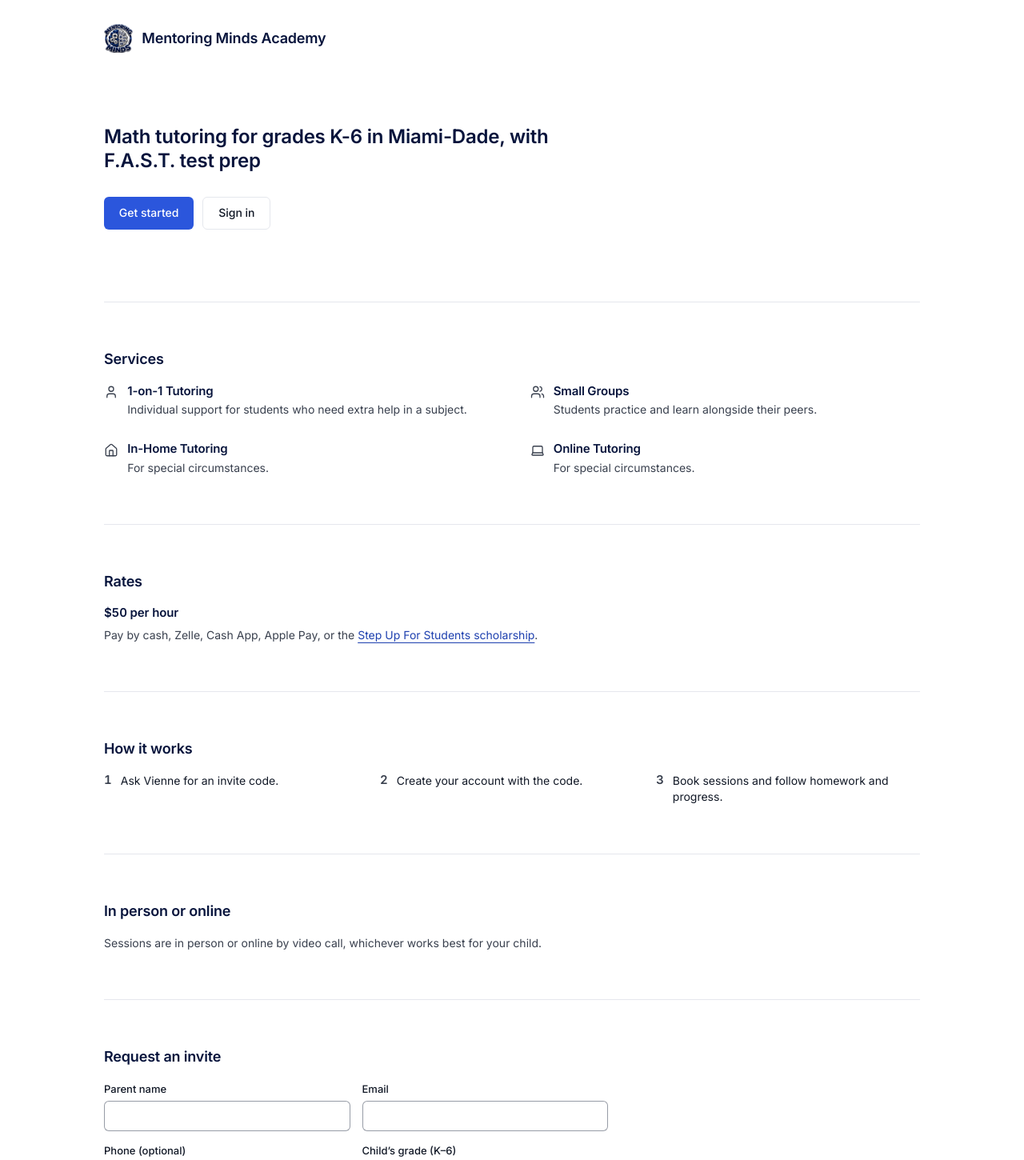
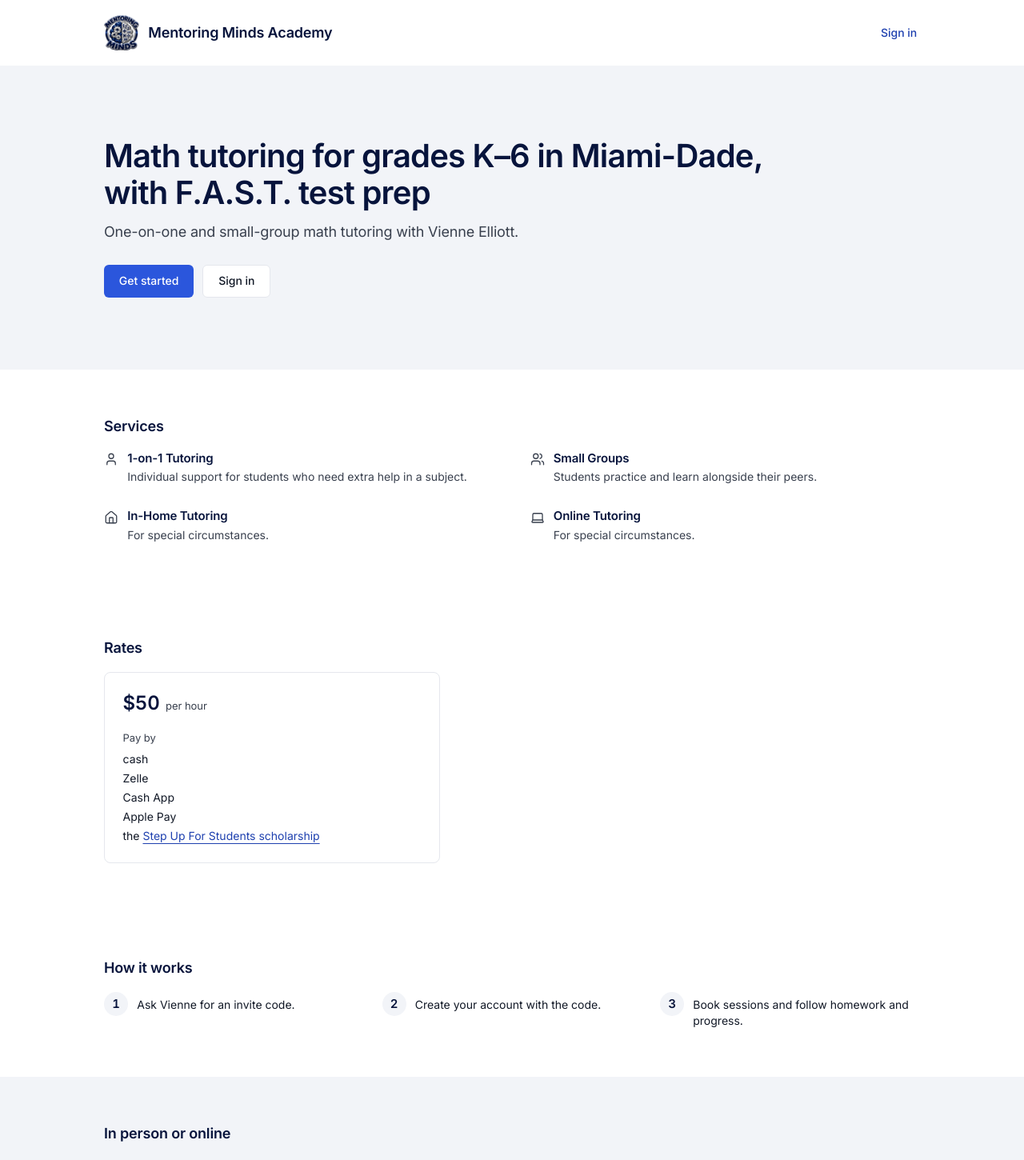
Before and after one commit to smb-products/mentoring-minds, a Next.js app: page / in a window 1280 px wide. Shown: the top 1450 px of the page at 80% size. Built offline with nearby package versions, Linux system fonts and the light colour scheme.

Commit message:
L3: landing polish: business hero, rates panel, varied sections (#151)
Co-authored-by: Javaris Tavel <14078887+Javaris500@users.noreply.github.com>

```diff
--- /dev/null
+++ b/plan/reports/L3.md
@@ -0,0 +1,5 @@
+status: done
+checks: 1 ✓ 2 ✓ 3 ✓ 4 ✓
+tests: tests/e2e/l3-landing-polish.spec.ts (new), tests/e2e/l1-landing.spec.ts (hero string; see amend)
+notes: Header Sign in is landing-only (`SiteHeader signIn`), so /privacy, which signed-in people open, keeps no Sign in link. Ways to pay are a list after "Pay by" (cash, Zelle, Cash App, Apple Pay, the Step Up For Students scholarship), so L1's text checks still read. Full browser suite (incl. holdouts), contract and r1/r3 source tests green.
+amend: L3 check 4 should also allow dropping `|Elliott` from l1-landing.spec.ts's "no photos, bio or contact details" regex, because check 1's subhead ("…with Vienne Elliott.") puts her name on the page and that L1 check would fail. I removed only `|Elliott`; the email, phone, mailto/tel and photo checks stay.
--- a/src/app/globals.css
+++ b/src/app/globals.css
@@ -204,6 +204,11 @@
   --text-figure--line-height: 1.25;
   --text-figure--font-weight: 600;
   --text-figure--letter-spacing: -0.01em;
+  /* The landing hero's headline only (docs/DESIGN.md → Landing polish). */
+  --text-display: 30px;
+  --text-display--line-height: 1.15;
+  --text-display--font-weight: 600;
+  --text-display--letter-spacing: -0.02em;
 }
 @media (min-width: 768px) {
   :root {
@@ -211,6 +216,7 @@
     --text-field: 14px;
     --text-page: 24px;
     --text-figure: 24px;
+    --text-display: 40px;
   }
 }
 
--- a/src/components/landing/Landing.tsx
+++ b/src/components/landing/Landing.tsx
@@ -20,31 +20,44 @@ const STEPS = [
 const link = 'text-brand underline underline-offset-4 hover:no-underline';
 const button = 'inline-flex h-11 items-center justify-center rounded-md px-5 text-body font-medium';
 const sectionTitle = 'text-title text-ink dark:text-foreground';
+/** The page's width: about 1080px at most, with wide side gutters. */
+const container = 'mx-auto w-full max-w-[1080px] px-5 md:px-8';
+/** A full-width flat light-gray band (--secondary), for the hero and "In person or online". */
+const grayBand = 'bg-secondary';
 
-/** One section of the page: a title and its content, with the page's spacing. */
-function Section({ id, title, children }: { id?: string; title: string; children: React.ReactNode }) {
+/**
+ * One section of the page: a title and its content, with the page's spacing. No rules between sections:
+ * `gray` puts it on a full-width light-gray band instead.
+ */
+function Section({ id, title, gray = false, children }: { id?: string; title: string; gray?: boolean; children: React.ReactNode }) {
   const headingId = `${id ?? title.toLowerCase().replace(/[^a-z]+/g, '-')}-title`;
   return (
-    <section id={id} aria-labelledby={headingId} className="scroll-mt-6 border-t border-border py-12 md:py-16">
+    <section id={id} aria-labelledby={headingId} className={gray ? `scroll-mt-6 ${grayBand}` : 'scroll-mt-6'}>
+      <div className={`${container} py-12 md:py-16`}>
         <h2 id={headingId} className={sectionTitle}>{title}</h2>
         <div className="mt-5">{children}</div>
+      </div>
     </section>
   );
 }
 
 /**
- * The public landing page at / for signed-out visitors (docs/DESIGN.md → Landing page).
+ * The public landing page at / for signed-out visitors (docs/DESIGN.md → Landing page, Landing polish).
  * A server component outside AppRoot, with no database call.
  */
 export function Landing() {
   return (
     <div className="min-h-dvh bg-card text-foreground">
-      <SiteHeader />
-      <main className="mx-auto w-full max-w-[1080px] px-5 md:px-8">
-        <section aria-labelledby="hero-title" className="py-14 md:py-24">
-          <h1 id="hero-title" className="max-w-2xl text-page text-ink dark:text-foreground">
-            Math tutoring for grades K-6 in Miami-Dade, with F.A.S.T. test prep
+      <SiteHeader signIn />
+      <main>
+        <section aria-labelledby="hero-title" className={grayBand}>
+          <div className={`${container} py-14 md:py-24`}>
+            <h1 id="hero-title" className="max-w-4xl text-display text-ink dark:text-foreground">
+              Math tutoring for grades K–6 in Miami-Dade, with F.A.S.T. test prep
             </h1>
+            <p className="mt-4 max-w-2xl text-title font-normal text-muted-foreground">
+              One-on-one and small-group math tutoring with Vienne Elliott.
+            </p>
             <div className="mt-8 flex flex-col gap-3 sm:flex-row">
               <a href="#request-invite" className={`${button} bg-primary text-primary-foreground hover:bg-primary-hover`}>
                 Get started
@@ -52,6 +65,7 @@ export function Landing() {
               <Link href="/sign-in" className={`${button} border border-border bg-card text-foreground hover:bg-muted`}>
                 Sign in
               </Link>
+            </div>
           </div>
         </section>
 
@@ -70,28 +84,45 @@ export function Landing() {
         </Section>
 
         <Section title="Rates">
-          <p className="text-heading text-ink tabular-nums dark:text-foreground">$50 per hour</p>
-          <p className="mt-2 max-w-2xl text-body text-muted-foreground">
-            Pay by cash, Zelle, Cash App, Apple Pay, or the{' '}
+          <div data-rates-panel className="max-w-md rounded-lg border border-border bg-card p-6">
+            <p className="flex items-baseline gap-2 text-ink tabular-nums dark:text-foreground">
+              <span className="text-figure">$50</span>{' '}
+              <span className="text-small text-muted-foreground">per hour</span>
+            </p>
+            <p className="mt-5 text-small text-muted-foreground">Pay by</p>
+            <ul className="mt-2 space-y-1 text-body">
+              <li>cash</li>
+              <li>Zelle</li>
+              <li>Cash App</li>
+              <li>Apple Pay</li>
+              <li>
+                the{' '}
                 <a href={STEP_UP_URL} target="_blank" rel="noopener noreferrer" className={link}>
                   Step Up For Students scholarship
                 </a>
-            .
-          </p>
+              </li>
+            </ul>
+          </div>
         </Section>
 
         <Section title="How it works">
-          <ol className="grid gap-4 md:grid-cols-3">
+          <ol className="grid gap-6 md:grid-cols-3">
             {STEPS.map((step, i) => (
-              <li key={step} className="flex gap-3 text-body">
-                <span aria-hidden className="text-heading text-muted-foreground tabular-nums">{i + 1}</span>
-                <span>{step}</span>
+              <li key={step} className="flex items-start gap-3 text-body">
+                <span
+                  aria-hidden
+                  data-step-number
+                  className="flex size-8 shrink-0 items-center justify-center rounded-full bg-secondary text-heading text-ink tabular-nums dark:text-foreground"
+                >
+                  {i + 1}
+                </span>
+                <span className="pt-1.5">{step}</span>
               </li>
             ))}
           </ol>
         </Section>
 
-        <Section title="In person or online">
+        <Section title="In person or online" gray>
           <p className="max-w-2xl text-body text-muted-foreground">
             Sessions are in person or online by video call, whichever works best for your child.
           </p>
--- a/src/components/landing/SiteChrome.tsx
+++ b/src/components/landing/SiteChrome.tsx
@@ -2,14 +2,22 @@ import Link from 'next/link';
 import { LogoMark } from '@/ui/components/brand/Logo';
 import { SITE_NAME } from './site';
 
-/** The public pages' header (landing, privacy): the brain logo and the name, linking home. */
-export function SiteHeader() {
+/**
+ * The public pages' header (landing, privacy): the brain logo and the name, linking home.
+ * The landing page adds a Sign in link at top right (`signIn`); /privacy, which signed-in people open too, doesn't.
+ */
+export function SiteHeader({ signIn = false }: { signIn?: boolean }) {
   return (
-    <header className="mx-auto flex w-full max-w-[1080px] items-center px-5 pt-6 md:px-8 md:pt-8">
-      <Link href="/" className="flex items-center gap-3 rounded-md text-ink dark:text-foreground">
-        <LogoMark size={36} className="" />
+    <header className="mx-auto flex w-full max-w-[1080px] items-center gap-4 px-5 py-4 md:px-8 md:py-5">
+      <Link href="/" className="flex min-w-0 items-center gap-3 rounded-md text-ink dark:text-foreground">
+        <LogoMark size={44} className="" />
         <span className="text-title">{SITE_NAME}</span>
       </Link>
+      {signIn && (
+        <Link href="/sign-in" className="ml-auto shrink-0 rounded-md px-1 text-body font-medium text-brand underline-offset-4 hover:underline">
+          Sign in
+        </Link>
+      )}
     </header>
   );
 }
```
Also changed, not shown: 2 other files (tests, documents, lock files or other folders). Lines whose indentation alone changed are shown as unchanged.
